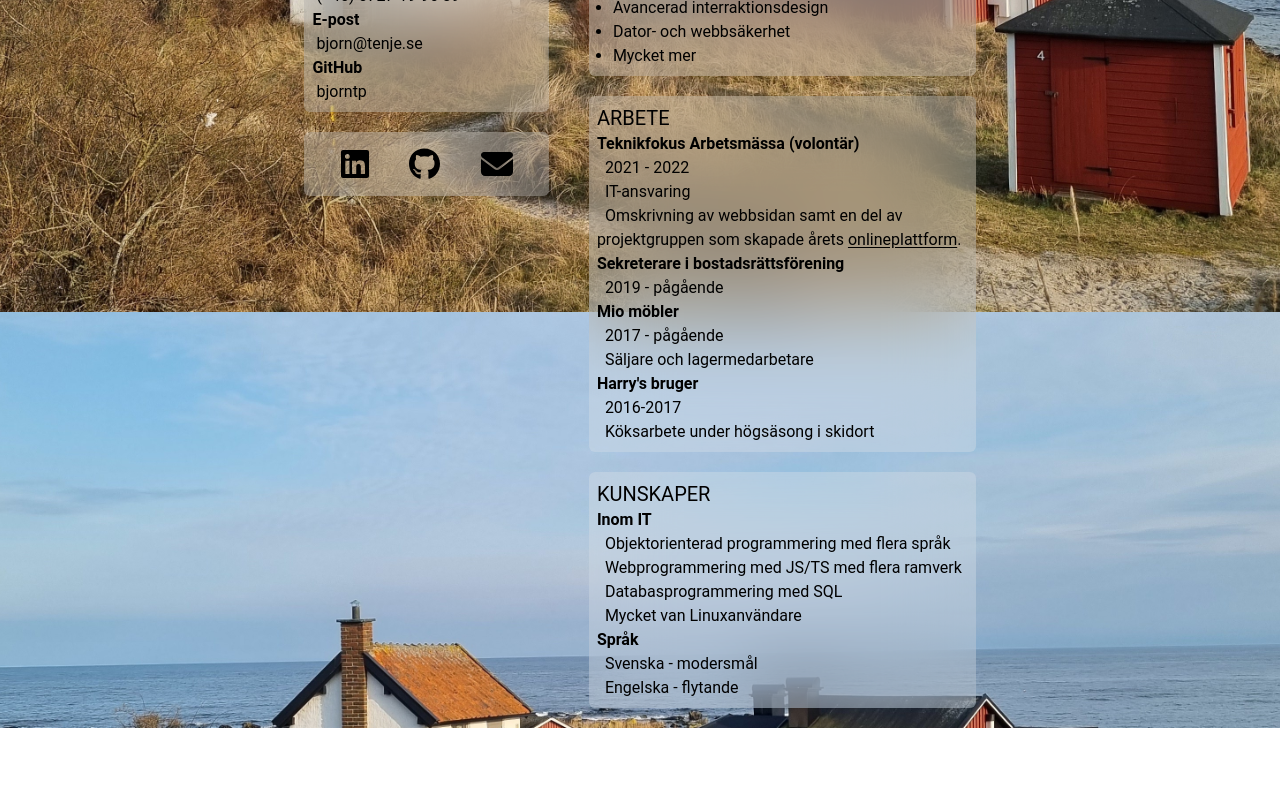
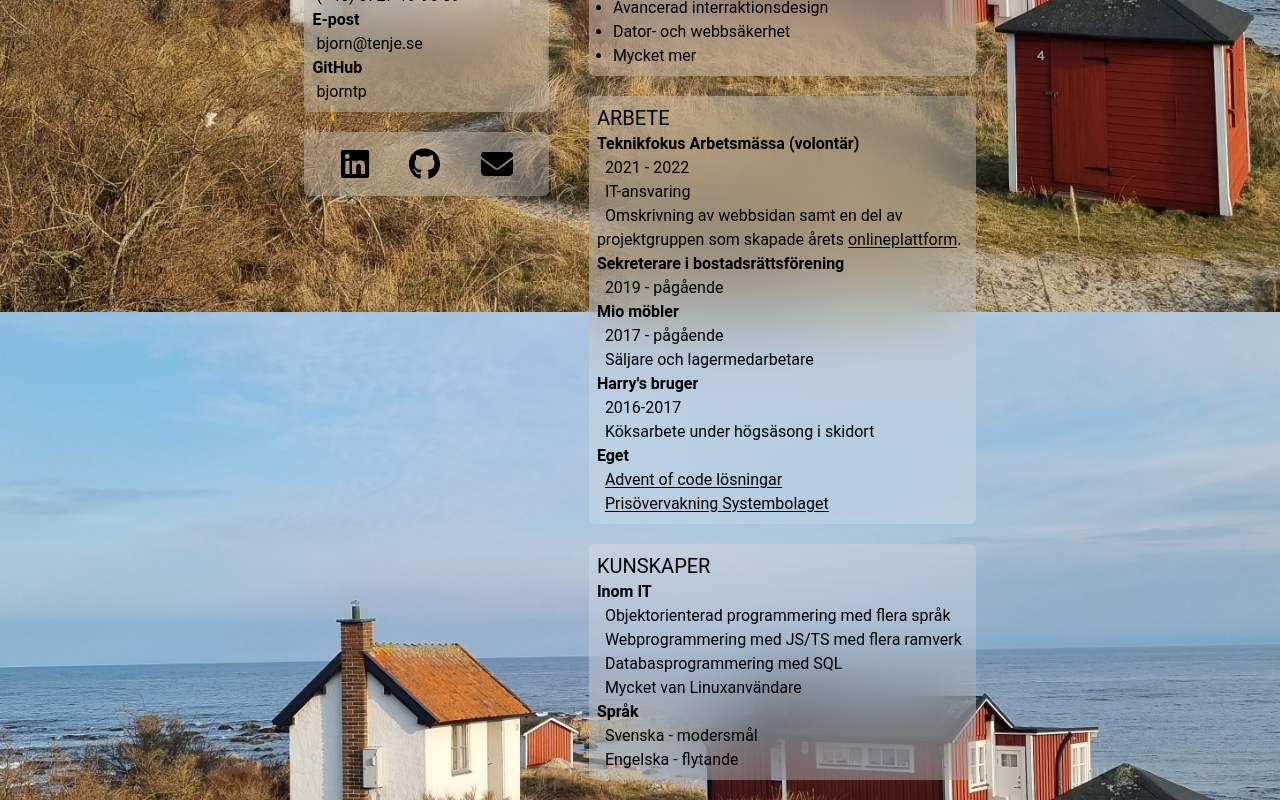
Before and after one commit to bjorntp/bjorntp.github.io, a React (Create React App) app: page /about in a window 1280 px wide. Shown: the part 488-1288 px from the top of the page. Before the commit the page ends 1216 px from the top, so only its background shows below. Built offline with nearby package versions, Linux system fonts and the light colour scheme.

Commit message:
Added AoC and Priskoll

```diff
--- a/src/pages/About.js
+++ b/src/pages/About.js
@@ -80,6 +80,11 @@ function About() {
             <li>2016-2017</li>
             <li>Köksarbete under högsäsong i skidort</li>
           </ul>
+          <h3 className='font-bold'>Eget</h3>
+          <ul className='indent-2'>
+            <li><a class="underline underline-offset-2" href="https://github.com/bjorntp/adventofcode/tree/main">Advent of code lösningar</a></li>
+            <li><a class="underline underline-offset-2" href="https://bjorntp.com/">Prisövervakning Systembolaget</a></li>
+          </ul>
         </div>
 
         <div className='about-window'>
```
